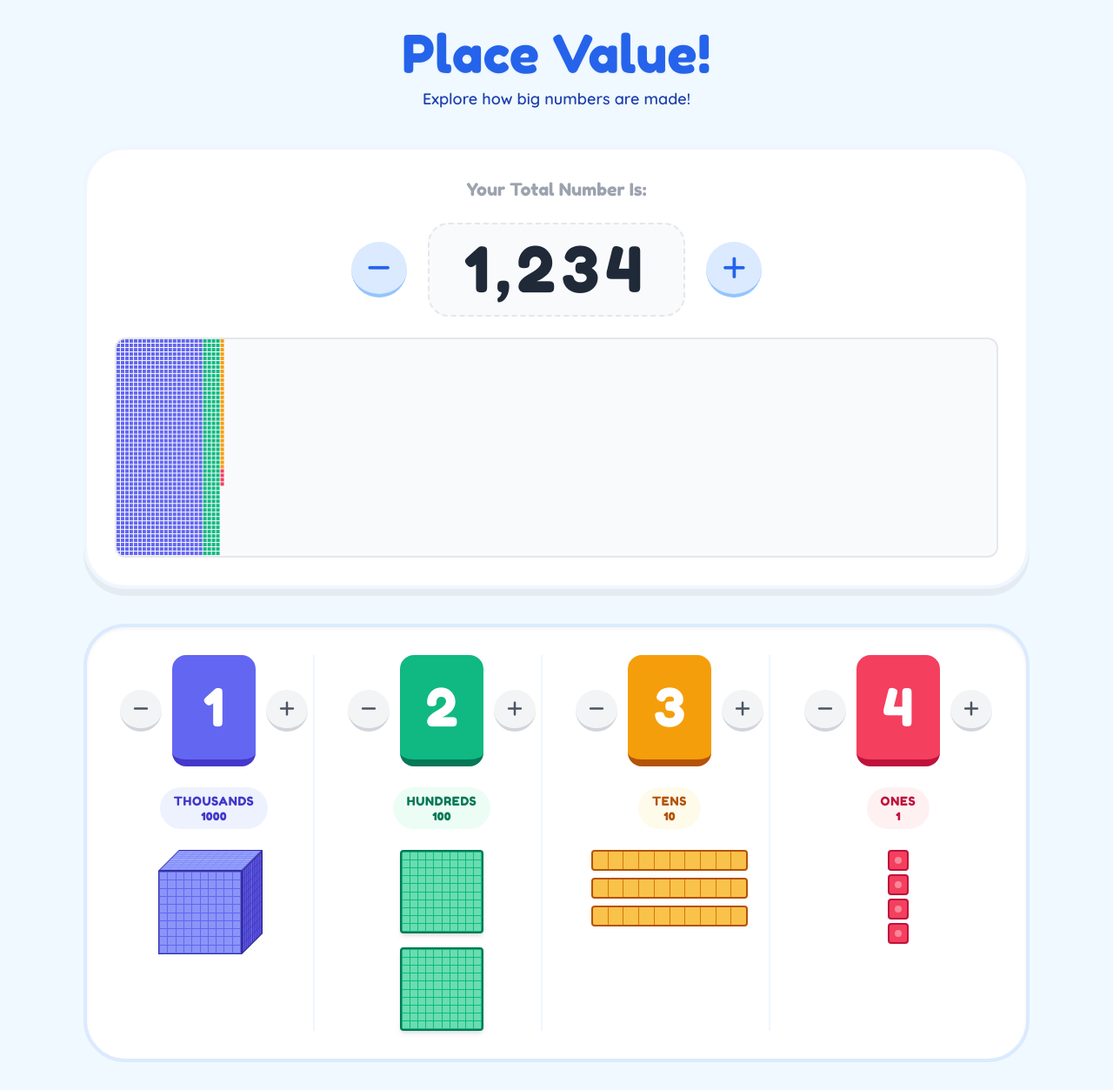
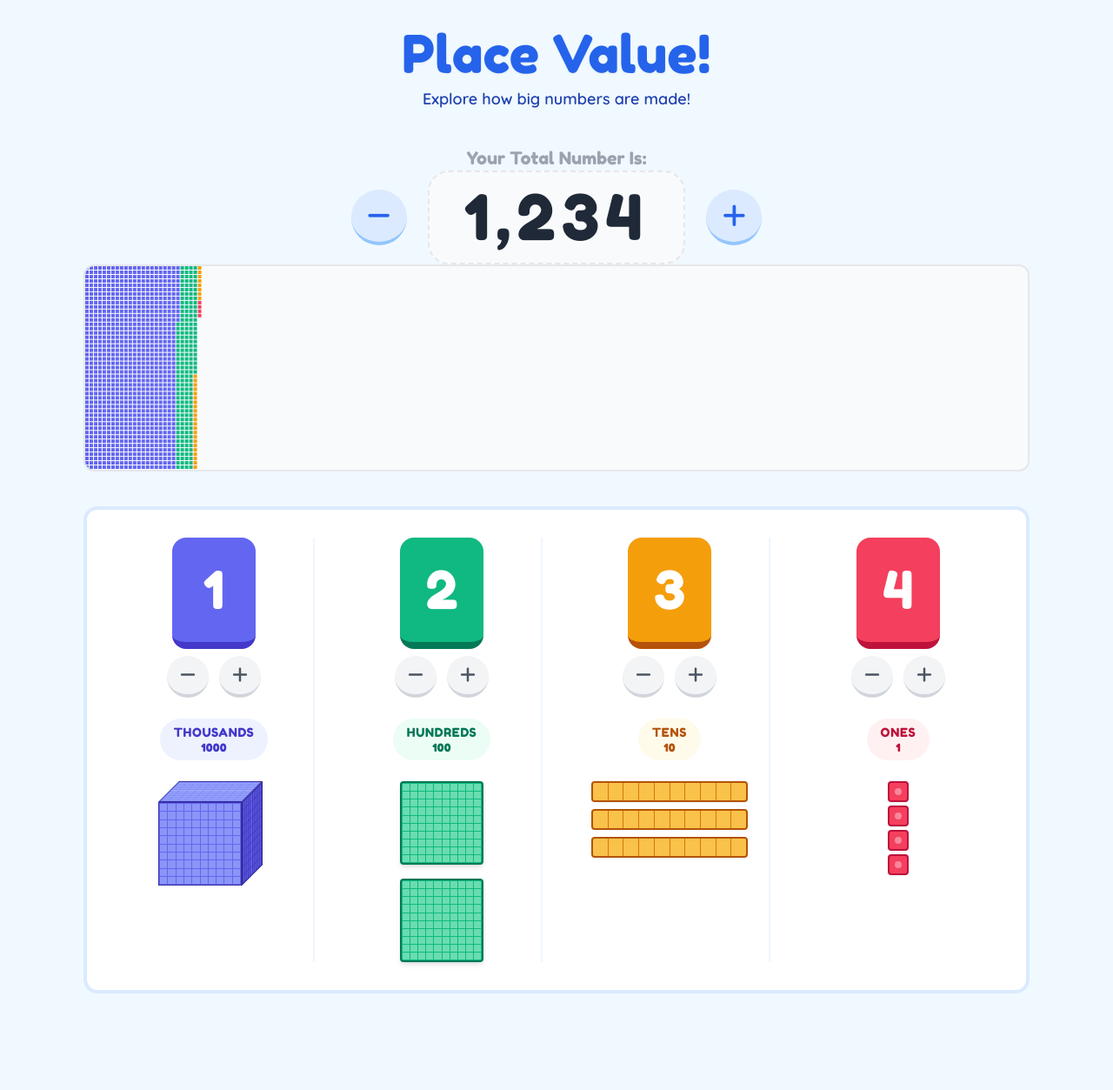
Before and after one commit to jkub/placevalue, a Next.js app: page / in a window 1280 px wide. Shown: the whole page at 87% size. After the commit the page ends 1174 px from the top, so only its background shows below. Built offline with nearby package versions, Linux system fonts and the light colour scheme.

Commit message:
fix button stacking

```diff
--- a/app/page.tsx
+++ b/app/page.tsx
@@ -39,7 +39,7 @@ export default function Home() {
       </header>
 
       <main className="w-full flex flex-col gap-10">
-        <section className="bg-white p-8 rounded-[3rem] card-shadow flex flex-col items-center gap-6 border-4 border-blue-50">
+        <section className="flex flex-col items-center">
           <div className="text-gray-400 font-kids text-xl">Your Total Number Is:</div>
 
           <div className="flex items-center justify-center gap-6">
--- a/components/DigitBox.tsx
+++ b/components/DigitBox.tsx
@@ -55,16 +55,6 @@ const DigitBox: React.FC<DigitBoxProps> = ({ type, value, label, onChange, total
 
   return (
     <div className="flex flex-col items-center gap-2">
-      <div className="flex items-center justify-center gap-3">
-        <button
-          onClick={handleDecrement}
-          disabled={value <= 0 && (!onBorrow || total <= borrowThresholds[type])}
-          className="w-12 h-12 rounded-full bg-gray-100 border-b-4 border-gray-300 text-gray-600 text-xl flex items-center justify-center hover:bg-gray-200 active:translate-y-1 active:border-b-0 transition-all pop-animation disabled:opacity-30 disabled:cursor-not-allowed"
-          title="Minus One"
-        >
-          <i className="fas fa-minus"></i>
-        </button>
-
       <div className="relative">
         <button
           onClick={() => setIsOpen(!isOpen)}
@@ -88,6 +78,16 @@ const DigitBox: React.FC<DigitBoxProps> = ({ type, value, label, onChange, total
         )}
       </div>
 
+      <div className="flex items-center justify-center gap-3">
+        <button
+          onClick={handleDecrement}
+          disabled={value <= 0 && (!onBorrow || total <= borrowThresholds[type])}
+          className="w-12 h-12 rounded-full bg-gray-100 border-b-4 border-gray-300 text-gray-600 text-xl flex items-center justify-center hover:bg-gray-200 active:translate-y-1 active:border-b-0 transition-all pop-animation disabled:opacity-30 disabled:cursor-not-allowed"
+          title="Minus One"
+        >
+          <i className="fas fa-minus"></i>
+        </button>
+
         <button
           onClick={handleIncrement}
           disabled={value >= 9 && (!onCarry || total >= carryThresholds[type])}
--- a/components/VisualDisplay.tsx
+++ b/components/VisualDisplay.tsx
@@ -261,7 +261,7 @@ const VisualDisplay: React.FC<VisualDisplayProps> = ({ digits, onUpdateDigit })
   };
 
   return (
-    <div className="flex flex-col gap-8 w-full p-8 bg-white rounded-[3rem] border-4 border-blue-100 shadow-inner min-h-[500px]">
+    <div className="flex flex-col w-full p-8 bg-white rounded-[1rem] border-4 border-blue-100 min-h-[500px]">
       <div className="grid grid-cols-1 md:grid-cols-4 gap-8">
         <div className="flex flex-col items-center border-r-2 border-blue-50 last:border-0 px-4 gap-6">
             {onUpdateDigit && (
```
Lines whose indentation alone changed are shown as unchanged.
